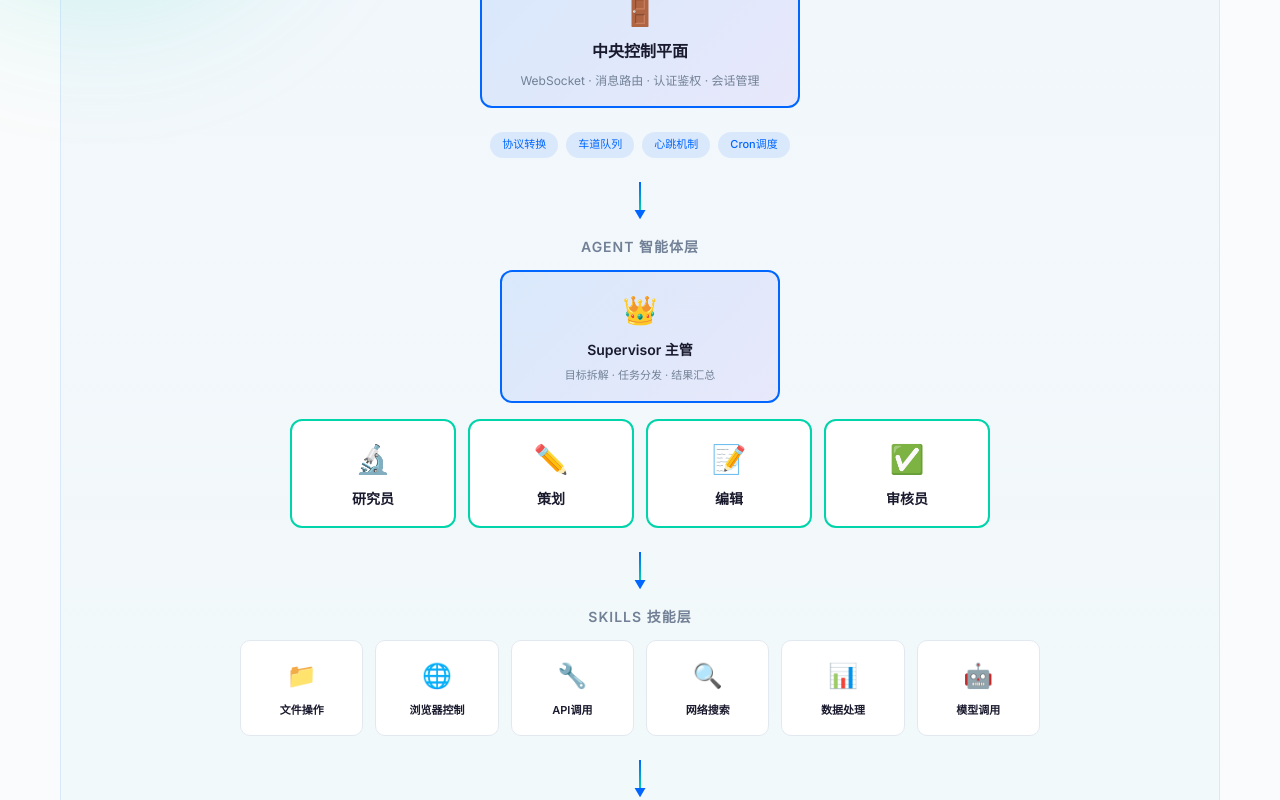
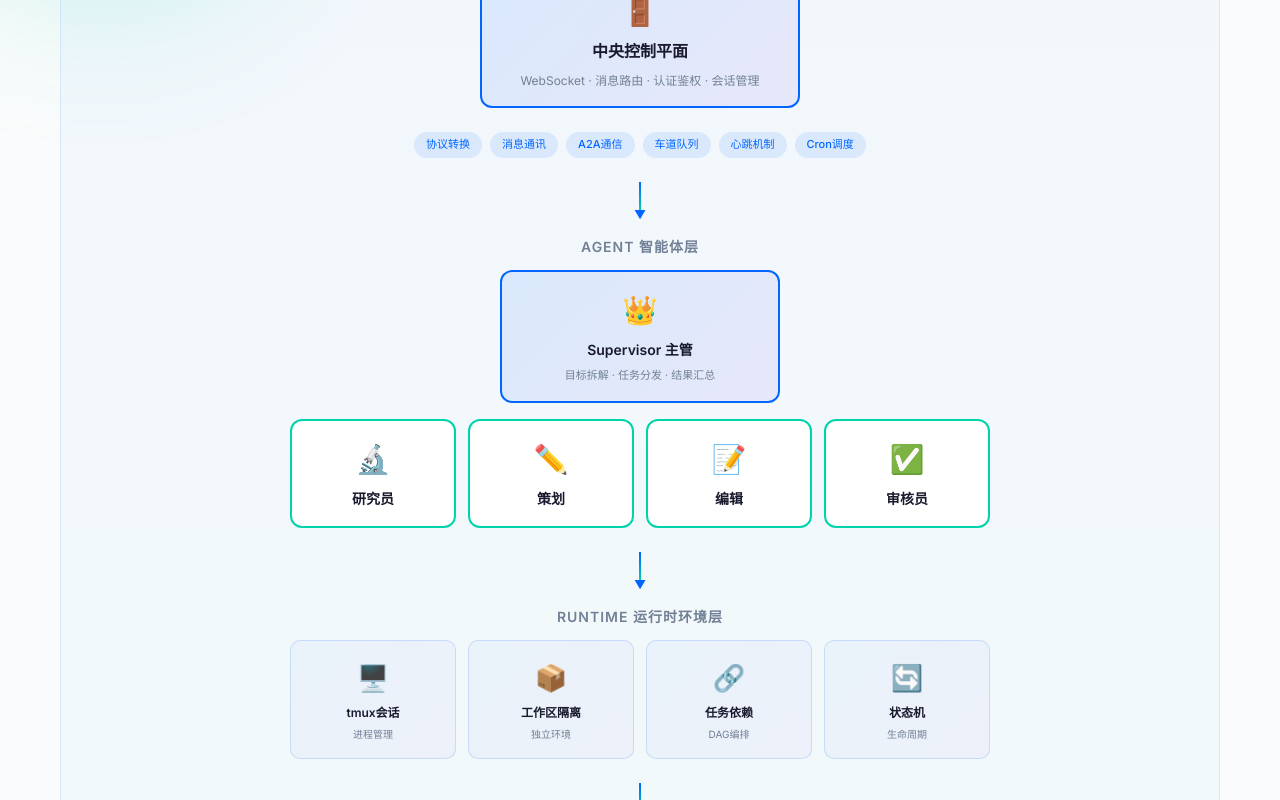
Before and after one commit to weixi5656/ai-agent-presentation, a Vue app: page /#/clawteam in a window 1280 px wide. Shown: the part 900-1700 px from the top of the page. Built offline with nearby package versions, Linux system fonts and the light colour scheme.

Commit message:
Add Runtime layer: tmux, workspace isolation, task dependency, state machine

```diff
--- a/src/views/ClawTeamView.vue
+++ b/src/views/ClawTeamView.vue
@@ -47,6 +47,8 @@
           </div>
           <div class="gateway-functions">
             <span class="func-tag">协议转换</span>
+            <span class="func-tag">消息通讯</span>
+            <span class="func-tag">A2A通信</span>
             <span class="func-tag">车道队列</span>
             <span class="func-tag">心跳机制</span>
             <span class="func-tag">Cron调度</span>
@@ -81,6 +83,35 @@
                 <span class="agent-icon">✅</span>
                 <span class="agent-name">审核员</span>
               </div>
+            </div>
+          </div>
+        </div>
+
+        <div class="arch-arrow down"></div>
+
+        <!-- 运行时环境层 -->
+        <div class="arch-layer runtime-layer">
+          <div class="layer-title">Runtime 运行时环境层</div>
+          <div class="runtime-grid">
+            <div class="runtime-item">
+              <span class="runtime-icon">🖥️</span>
+              <span class="runtime-name">tmux会话</span>
+              <span class="runtime-desc">进程管理</span>
+            </div>
+            <div class="runtime-item">
+              <span class="runtime-icon">📦</span>
+              <span class="runtime-name">工作区隔离</span>
+              <span class="runtime-desc">独立环境</span>
+            </div>
+            <div class="runtime-item">
+              <span class="runtime-icon">🔗</span>
+              <span class="runtime-name">任务依赖</span>
+              <span class="runtime-desc">DAG编排</span>
+            </div>
+            <div class="runtime-item">
+              <span class="runtime-icon">🔄</span>
+              <span class="runtime-name">状态机</span>
+              <span class="runtime-desc">生命周期</span>
             </div>
           </div>
         </div>
@@ -673,6 +704,53 @@ const templates = [
   color: var(--text-muted);
 }
 
+/* Runtime层 */
+.runtime-layer {
+  padding: 20px 0;
+}
+
+.runtime-grid {
+  display: grid;
+  grid-template-columns: repeat(4, 1fr);
+  gap: 12px;
+  width: 100%;
+  max-width: 700px;
+}
+
+.runtime-item {
+  display: flex;
+  flex-direction: column;
+  align-items: center;
+  gap: 4px;
+  padding: 16px;
+  background: linear-gradient(135deg, rgba(59, 130, 246, 0.05), rgba(139, 92, 246, 0.05));
+  border-radius: 10px;
+  border: 1px solid rgba(59, 130, 246, 0.2);
+  transition: all 0.3s;
+}
+
+.runtime-item:hover {
+  border-color: #3b82f6;
+  transform: translateY(-3px);
+  box-shadow: 0 8px 20px rgba(59, 130, 246, 0.15);
+}
+
+.runtime-icon {
+  font-size: 26px;
+}
+
+.runtime-name {
+  font-size: 12px;
+  font-weight: 600;
+  color: var(--text-primary);
+  text-align: center;
+}
+
+.runtime-desc {
+  font-size: 10px;
+  color: var(--text-muted);
+}
+
 /* Skills层 */
 .skills-layer {
   padding: 20px 0;
@@ -946,6 +1024,10 @@ const templates = [
     grid-template-columns: repeat(2, 1fr);
   }
 
+  .runtime-grid {
+    grid-template-columns: repeat(2, 1fr);
+  }
+
   .skills-grid {
     grid-template-columns: repeat(3, 1fr);
   }
@@ -969,6 +1051,10 @@ const templates = [
     grid-template-columns: 1fr;
   }
 
+  .runtime-grid {
+    grid-template-columns: repeat(2, 1fr);
+  }
+
   .skills-grid {
     grid-template-columns: repeat(2, 1fr);
   }
```
